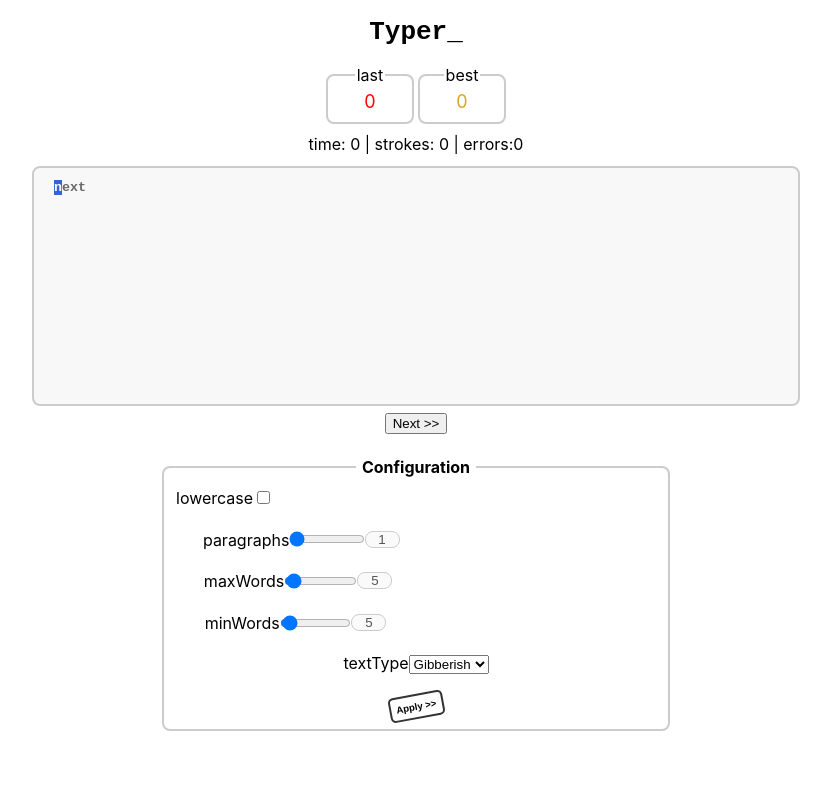
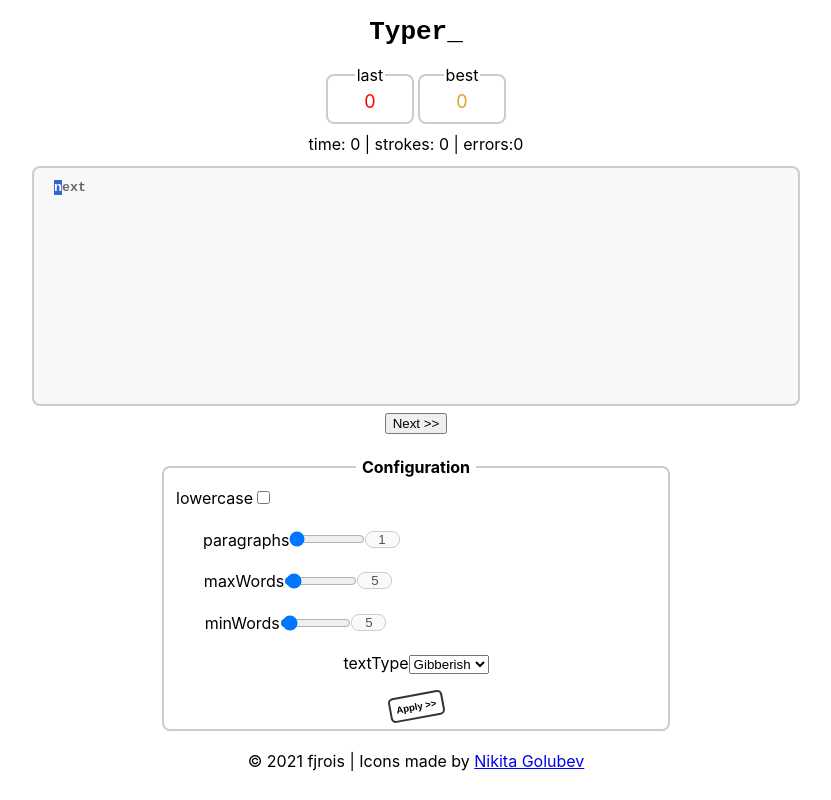
Before and after one commit to fjrois/typer, a React (Create React App) app: page / in a window 1280 px wide. Shown: the whole page, without its empty margins (224-1055 px from the left). Built offline with nearby package versions, Linux system fonts and the light colour scheme.

Commit message:
Added Footer to Typer

```diff
--- a/src/components/Typer.js
+++ b/src/components/Typer.js
@@ -1,6 +1,8 @@
 import Config from './Config';
+import Footer from './Footer';
 import Header from './Header';
 import Panel from './Panel';
+// import Panel2 from './Panel2';
 import React from 'react';
 import ScoresPanel from './ScoresPanel';
 
@@ -63,12 +65,15 @@ class Typer extends React.Component {
           <ScoresPanel wpm={this.state.wpm} />
         </div>
         <Panel config={this.state.config} updateWpm={this.updateWpm} />
+        {/* <br />
+        <Panel2 config={this.state.config} updateWpm={this.updateWpm} /> */}
         <br />
         <Config
           config={this.state.config}
           handleOnChange={this.handleConfigChange}
         />
         <br />
+        <Footer />
       </>
     );
   }
```
